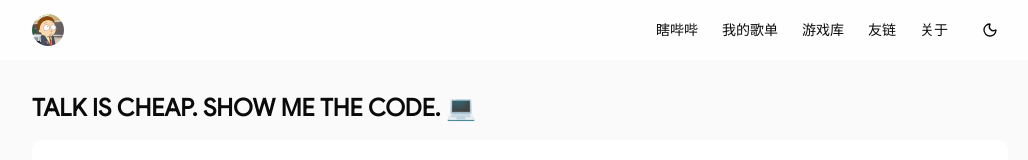
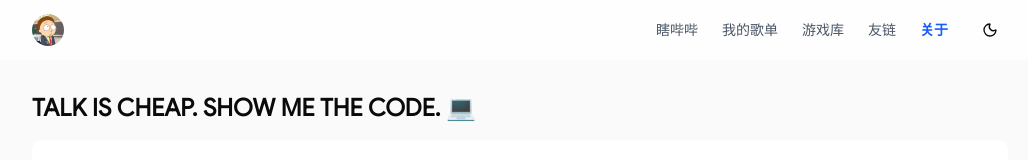
Before and after one commit to 14Kay/blog, a Next.js app: page /about in a window 1280 px wide. Shown: the top 160 px of the page, without its empty margins (120-1148 px from the left). Built offline with nearby package versions, Linux system fonts and the light colour scheme.

Commit message:
feat: 导航栏添加当前页面高亮状态支持

```diff
--- a/components/Header.tsx
+++ b/components/Header.tsx
@@ -1,8 +1,22 @@
+'use client';
+
 import Link from 'next/link'
 import Image from 'next/image'
+import { usePathname } from 'next/navigation'
 import ThemeToggle from './ThemeToggle'
+import { cn } from '@/lib/utils'
+
+const NAV_ITEMS = [
+  { href: '/', label: '瞎哔哔' },
+  { href: '/songs', label: '我的歌单' },
+  { href: '/games', label: '游戏库' },
+  { href: '/friends', label: '友链' },
+  { href: '/about', label: '关于' }
+]
 
 export default function Header() {
+  const pathname = usePathname()
+
   return (
     <header className="fixed top-0 left-0 right-0 bg-white/80 dark:bg-transparent backdrop-blur-md border-gray-200 z-50">
       <div className="max-w-5xl mx-auto px-4 sm:px-6 py-3 flex items-center justify-between">
@@ -10,11 +24,26 @@ export default function Header() {
           <Image src="/avatar.png" alt="avatar" width={32} height={32} className="w-full h-full object-cover" />
         </div>
         <nav className="flex gap-4 sm:gap-6 text-sm items-center">
-          <Link href="/" className="hover:text-blue-500">瞎哔哔</Link>
-          <Link href="/songs" className="hover:text-blue-500">我的歌单</Link>
-          <Link href="/games" className="hover:text-blue-500">游戏库</Link>
-          <Link href="/friends" className="hover:text-blue-500">友链</Link>
-          <Link href="/about" className="hover:text-blue-500">关于</Link>
+          {NAV_ITEMS.map((item) => {
+            const isActive = item.href === '/'
+              ? pathname === '/'
+              : pathname?.startsWith(item.href) && (pathname === item.href || pathname[item.href.length] === '/')
+
+            return (
+              <Link
+                key={item.href}
+                href={item.href}
+                className={cn(
+                  "transition-colors duration-200 hover:text-blue-500",
+                  isActive
+                    ? "text-blue-600 dark:text-blue-400 font-bold"
+                    : "text-gray-600 dark:text-gray-300"
+                )}
+              >
+                {item.label}
+              </Link>
+            )
+          })}
           <ThemeToggle />
         </nav>
       </div>
```
